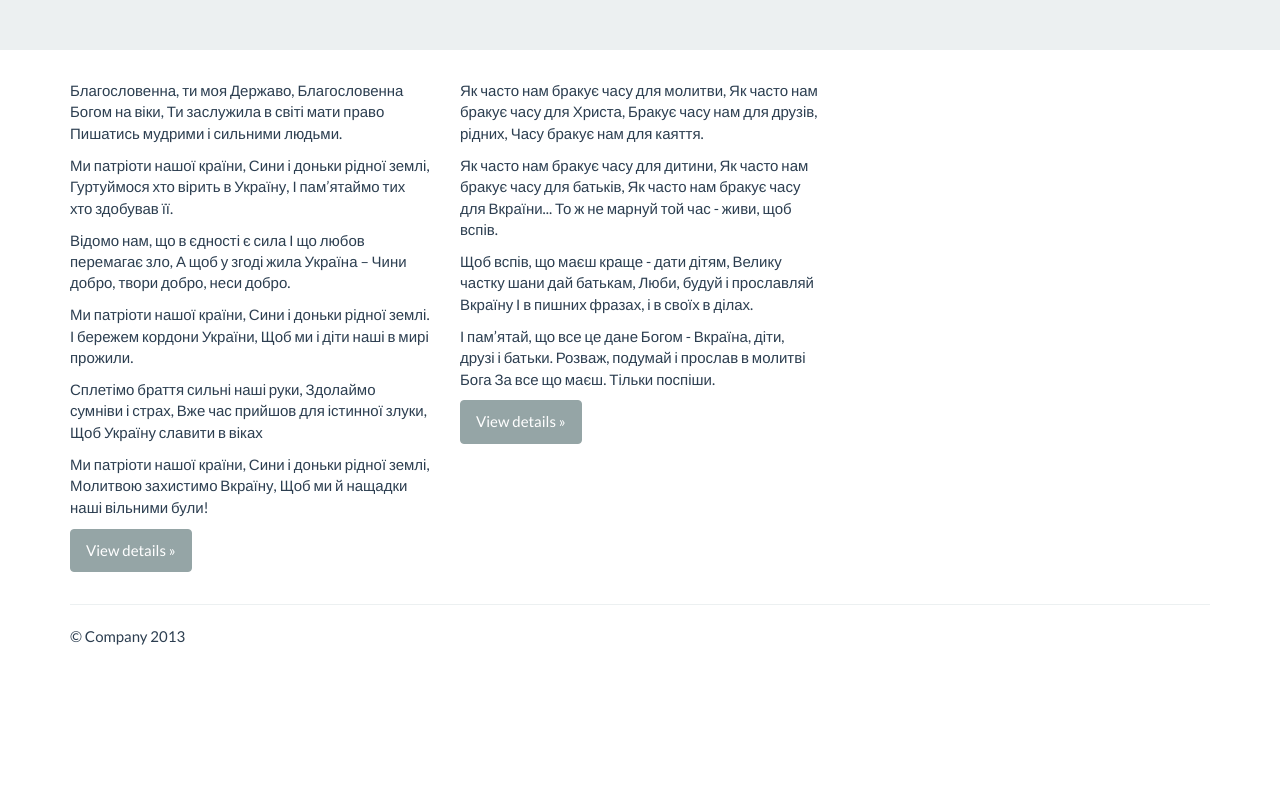
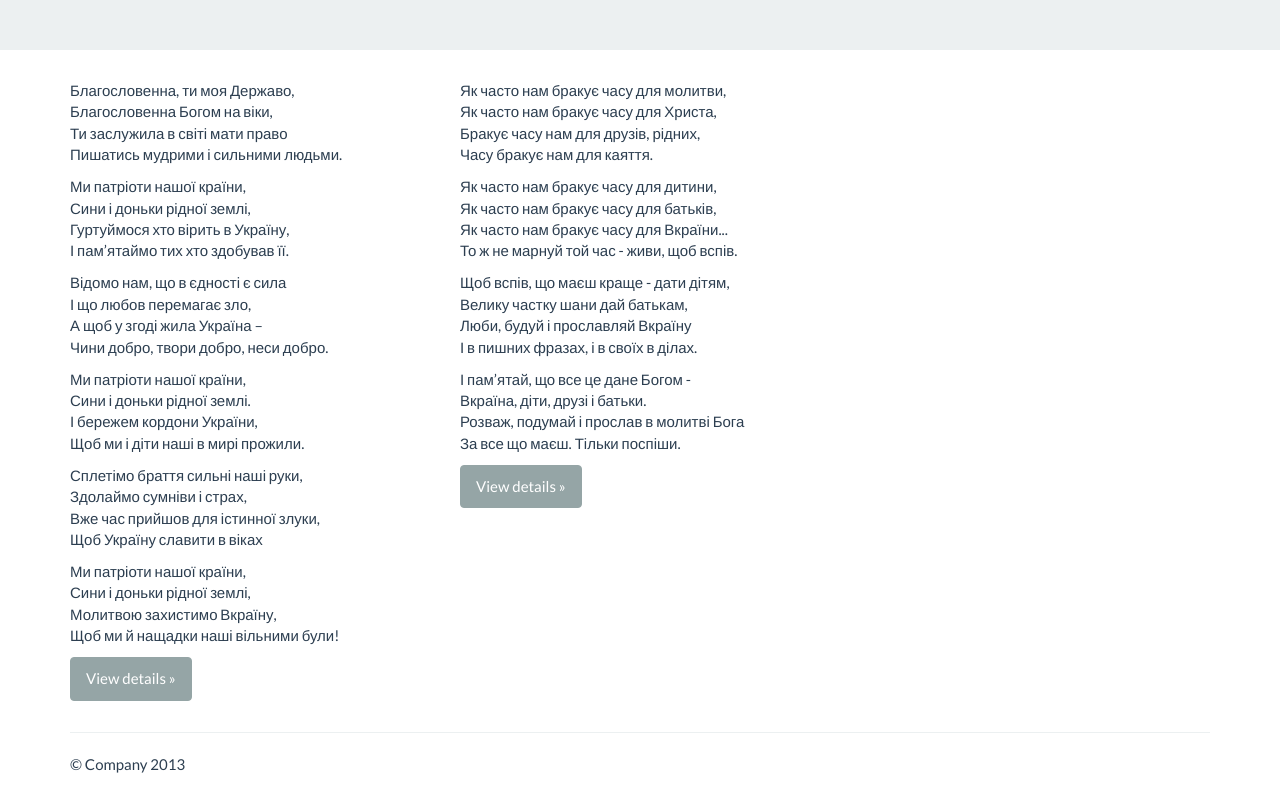
Before and after one commit to stealth-mode/stealth-mode.github.io, a plain HTML site: page index.html in a window 1280 px wide. Shown: the part 145-931 px from the top of the page. Before the commit the page ends 802 px from the top, so only its background shows below. Drawn offline with nearby package versions, Linux system fonts and the light colour scheme.

Commit message:
Update index.html

```diff
--- a/index.html
+++ b/index.html
@@ -78,58 +78,58 @@
       <div class="row">
         <div class="col-lg-4">
 
-          <p> Благословенна, ти моя Державо,
-Благословенна Богом на віки,
-Ти заслужила в світі мати право
-Пишатись мудрими і сильними людьми. </p>
+          <p> Благословенна, ти моя Державо,<br />
+Благословенна Богом на віки, <br />
+Ти заслужила в світі мати право <br />
+Пишатись мудрими і сильними людьми. <br /></p>
 
-<p> Ми патріоти нашої країни,
-Сини і доньки рідної землі,
-Гуртуймося хто вірить в Україну,
-І пам’ятаймо тих хто здобував її. </p>
+<p> Ми патріоти нашої країни, <br />
+Сини і доньки рідної землі, <br />
+Гуртуймося хто вірить в Україну, <br />
+І пам’ятаймо тих хто здобував її. <br /> </p>
 
-<p> Відомо нам, що в єдності є сила
-І що любов перемагає зло,
-А щоб у згоді жила Україна –
-Чини добро, твори добро, неси добро. </p>
+<p> Відомо нам, що в єдності є сила <br />
+І що любов перемагає зло, <br />
+А щоб у згоді жила Україна – <br />
+Чини добро, твори добро, неси добро. <br /> </p>
 
-<p> Ми патріоти нашої країни,
-Сини і доньки рідної землі.
-І бережем кордони України,
-Щоб ми і діти наші в мирі прожили. </p>
+<p> Ми патріоти нашої країни, <br />
+Сини і доньки рідної землі. <br />
+І бережем кордони України, <br />
+Щоб ми і діти наші в мирі прожили. <br /> </p>
 
-<p> Сплетімо браття сильні наші руки,
-Здолаймо сумніви і страх,
-Вже час прийшов для істинної злуки,
-Щоб Україну славити в віках </p>
+<p> Сплетімо браття сильні наші руки, <br />
+Здолаймо сумніви і страх, <br />
+Вже час прийшов для істинної злуки, <br />
+Щоб Україну славити в віках <br /> </p>
 
-<p> Ми патріоти нашої країни,
-Сини і доньки рідної землі,
-Молитвою захистимо Вкраїну,
-Щоб ми й нащадки наші вільними були! </p>
+<p> Ми патріоти нашої країни, <br />
+Сини і доньки рідної землі, <br />
+Молитвою захистимо Вкраїну, <br />
+Щоб ми й нащадки наші вільними були! <br /> </p>
           <p><a class="btn btn-default" href="#">View details &raquo;</a></p>
         </div>
         <div class="col-lg-4">
 
-          <p> Як часто нам бракує часу для молитви,
-Як часто нам бракує часу для Христа,
-Бракує часу нам для друзів, рідних,
-Часу бракує нам для каяття. </p>
+          <p> Як часто нам бракує часу для молитви, <br />
+Як часто нам бракує часу для Христа, <br />
+Бракує часу нам для друзів, рідних, <br />
+Часу бракує нам для каяття. <br /> </p>
 
-<p> Як часто нам бракує часу для дитини,
-Як часто нам бракує часу для батьків,
-Як часто нам бракує часу для Вкраїни...
-То ж не марнуй той час - живи, щоб вспів. </p>
+<p> Як часто нам бракує часу для дитини, <br />
+Як часто нам бракує часу для батьків, <br />
+Як часто нам бракує часу для Вкраїни... <br />
+То ж не марнуй той час - живи, щоб вспів.<br /> </p>
 
-<p> Щоб вспів, що маєш краще - дати дітям,
-Велику частку шани дай батькам,
-Люби, будуй і прославляй Вкраїну
-І в пишних фразах, і в своїх в ділах. </p>
+<p> Щоб вспів, що маєш краще - дати дітям,<br />
+Велику частку шани дай батькам, <br />
+Люби, будуй і прославляй Вкраїну <br />
+І в пишних фразах, і в своїх в ділах. <br /> </p>
 
-<p> І пам’ятай, що все це дане Богом -
-Вкраїна, діти, друзі і батьки.
-Розваж, подумай і прослав в молитві Бога
-За все що маєш. Тільки поспіши. </p>
+<p> І пам’ятай, що все це дане Богом - <br />
+Вкраїна, діти, друзі і батьки. <br />
+Розваж, подумай і прослав в молитві Бога <br />
+За все що маєш. Тільки поспіши. <br /> </p>
           <p><a class="btn btn-default" href="#">View details &raquo;</a></p>
         </div>
       </div>
```
